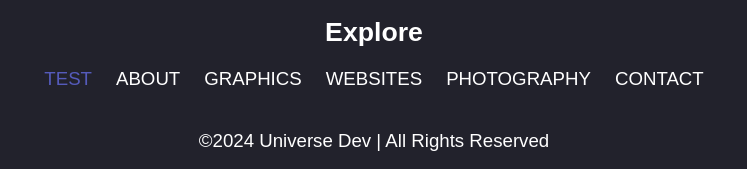
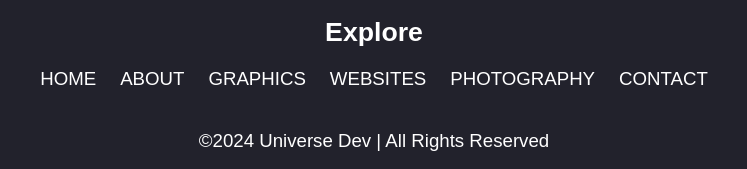
Before and after one commit to unvdev/unvdev.github.io, a plain HTML site: page testing/test.html in a window 1280 px wide. Shown: the part 5165-5334 px from the top of the page, 266-1013 px from the left. Drawn offline with Linux system fonts and the light colour scheme.

Commit message:
Update test.html

```diff
--- a/testing/test.html
+++ b/testing/test.html
@@ -35,7 +35,7 @@
     <nav class="header-navigation">
         <div class="header-navigation-dropdown-list text-alignment-center text-color-2">
             <a class="header-navigation-link">
-                <p>test</p>
+                <p>Home</p>
             </a>
             <a class="header-navigation-link">
                 <p>About</p>
@@ -55,10 +55,6 @@
         </div>
         <div class="header-navigation-dropdown-background"></div>
     </nav>
-    <!---->
-    <!--DO NOT MODIFY ABOVE-->
-    <!--START OF EDITABLE CONTENT-->
-    <!---->
     <div class="page-content">
         <div class="background-color-8">
             <div class="content-spacer-3"></div>
@@ -196,7 +192,7 @@
                             <nav class="footer-navigation">
                                 <div class="footer-navigation-list text-alignment-center text-color-2">
                                     <a class="footer-navigation-link">
-                                        <p>test</p>
+                                        <p>Home</p>
                                     </a>
                                     <a class="footer-navigation-link">
                                         <p>About</p>
@@ -226,7 +222,7 @@
                                     <nav class="footer-navigation">
                                         <div class="footer-navigation-list text-alignment-center text-color-2">
                                             <a class="footer-navigation-link">
-                                                <p>test</p>
+                                                <p>Home</p>
                                             </a>
                                             <a class="footer-navigation-link">
                                                 <p>About</p>
@@ -254,10 +250,6 @@
             </div>
         </footer>
     </div>
-    <!---->
-    <!--END OF EDITABLE CONTENT-->
-    <!--DO NOT MODIFY BELOW-->
-    <!---->
     <script type="text/javascript" src="./js/main.js"></script>
 </body>
 
```
